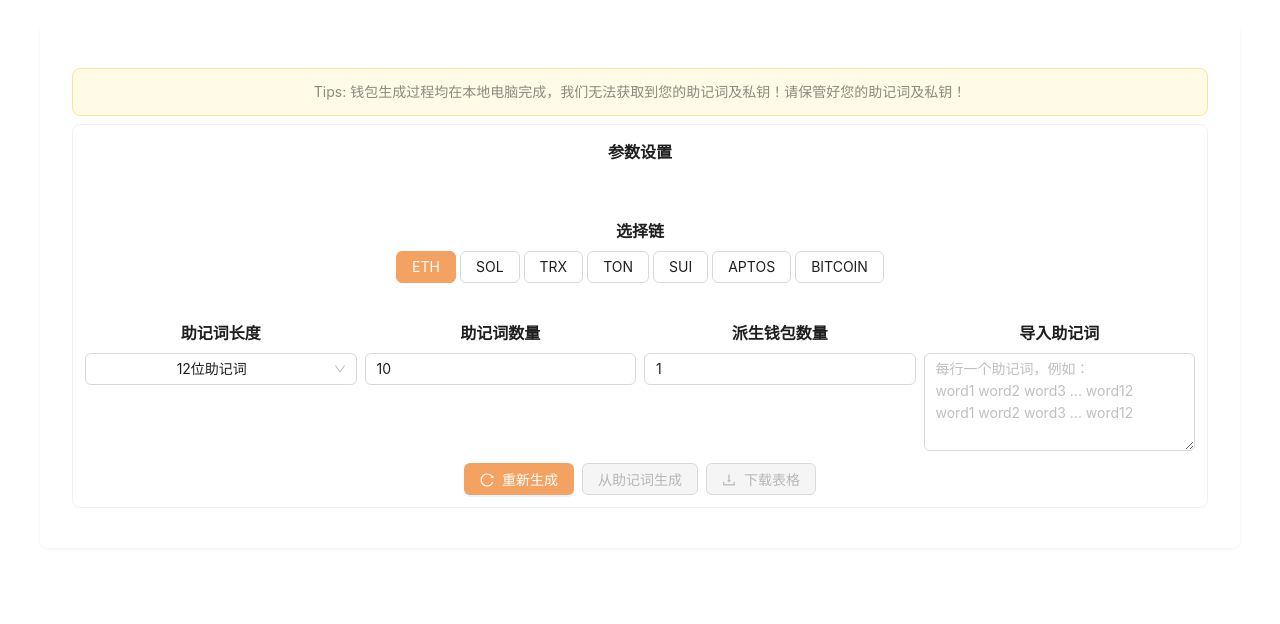
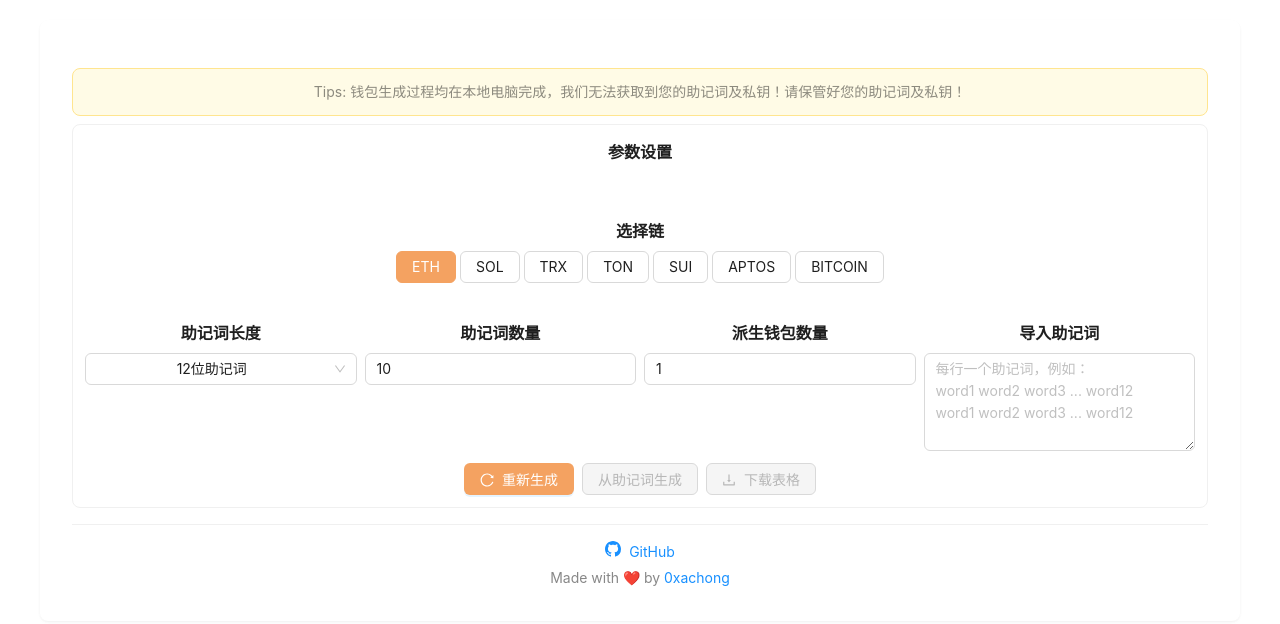
Before and after one commit to 0xachong/wallet_gen, a React (Vite) app: page / in a window 1280 px wide. Shown: the top 624 px of the page. Built offline with nearby package versions, Linux system fonts and the light colour scheme.

Commit message:
增加作者信息

```diff
--- a/src/components/WalletGenerator.tsx
+++ b/src/components/WalletGenerator.tsx
@@ -291,6 +291,43 @@
                         </div>
                     </Card>
                 )}
+
+                {/* 底部信息 */}
+                <div style={{
+                    textAlign: 'center',
+                    marginTop: '16px',
+                    borderTop: '1px solid #f0f0f0',
+                    paddingTop: '16px',
+                    color: '#888'
+                }}>
+                    <Space direction="vertical" size={4}>
+                        <div>
+                            <a
+                                href="https://github.com/0xachong/wallet_gen"
+                                target="_blank"
+                                rel="noopener noreferrer"
+                                style={{ color: '#1890ff' }}
+                            >
+                                <Space>
+                                    <svg height="16" viewBox="0 0 16 16" width="16" aria-hidden="true">
+                                        <path d="M8 0C3.58 0 0 3.58 0 8c0 3.54 2.29 6.53 5.47 7.59.4.07.55-.17.55-.38 0-.19-.01-.82-.01-1.49-2.01.37-2.53-.49-2.69-.94-.09-.23-.48-.94-.82-1.13-.28-.15-.68-.52-.01-.53.63-.01 1.08.58 1.23.82.72 1.21 1.87.87 2.33.66.07-.52.28-.87.51-1.07-1.78-.2-3.64-.89-3.64-3.95 0-.87.31-1.59.82-2.15-.08-.2-.36-1.02.08-2.12 0 0 .67-.21 2.2.82.64-.18 1.32-.27 2-.27.68 0 1.36.09 2 .27 1.53-1.04 2.2-.82 2.2-.82.44 1.1.16 1.92.08 2.12.51.56.82 1.27.82 2.15 0 3.07-1.87 3.75-3.65 3.95.29.25.54.73.54 1.48 0 1.07-.01 1.93-.01 2.2 0 .21.15.46.55.38A8.013 8.013 0 0016 8c0-4.42-3.58-8-8-8z" fill="currentColor"></path>
+                                    </svg>
+                                    <span>GitHub</span>
+                                </Space>
+                            </a>
+                        </div>
+                        <div>
+                            Made with ❤️ by <a
+                                href="https://github.com/0xachong"
+                                target="_blank"
+                                rel="noopener noreferrer"
+                                style={{ color: '#1890ff' }}
+                            >
+                                0xachong
+                            </a>
+                        </div>
+                    </Space>
+                </div>
             </Card>
         </div>
     );
```
